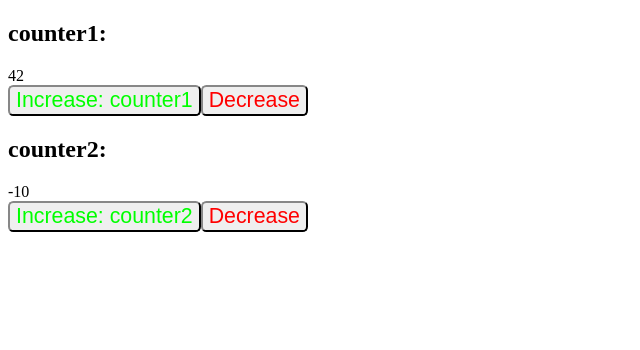
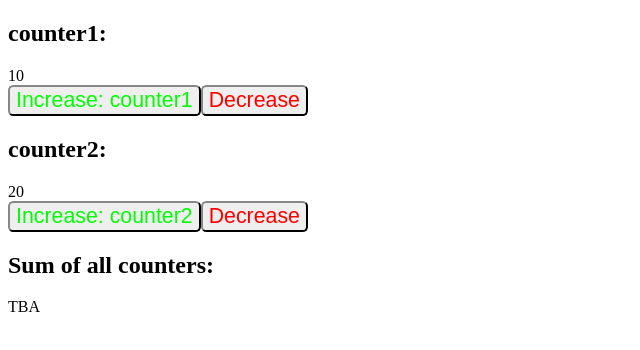
Before and after one commit to jeffhongxiao/redux-intro-ceddia, a React (Create React App) app: page / in a window 1280 px wide. Shown: the top 350 px of the page, without its empty margins (0-640 px from the left). Built offline with nearby package versions, Linux system fonts and the light colour scheme.

Commit message:
initial version of SumOfCounters

```diff
--- a/src/Reducer.js
+++ b/src/Reducer.js
@@ -1,12 +1,8 @@
 import * as ActionTypes from './ActionTypes';
 
 const initialState = {
-  // count: {
-  //   counter1: 42,
-  //   counter2: -10
-  // }
-  counter1: 42,
-  counter2: -10
+  counter1: 10,
+  counter2: 20
 };
 
 function reducer(state = initialState, action) {
--- a/src/index.js
+++ b/src/index.js
@@ -3,6 +3,7 @@ import { render } from 'react-dom';
 import { Provider } from 'react-redux';
 
 import CounterComponent from './views/CounterComponent';
+import SumOfCounters from './views/SumOfCounters';
 import store from './Store';
 
 const App = () => (
@@ -10,6 +11,7 @@ const App = () => (
     <div>
       <CounterComponent counterName='counter1' />
       <CounterComponent counterName='counter2' />
+      <SumOfCounters />
     </div>
   </Provider>
 );
--- /dev/null
+++ b/src/views/SumOfCounters.js
@@ -0,0 +1,15 @@
+import React from 'react';
+import { connect } from 'react-redux';
+
+class SumOfCounters extends React.Component {
+  render() {
+    return (
+      <div>
+        <h2>Sum of all counters: </h2>
+        <div>TBA</div>
+      </div>
+    );
+  }
+}
+
+export default connect()(SumOfCounters);
```
